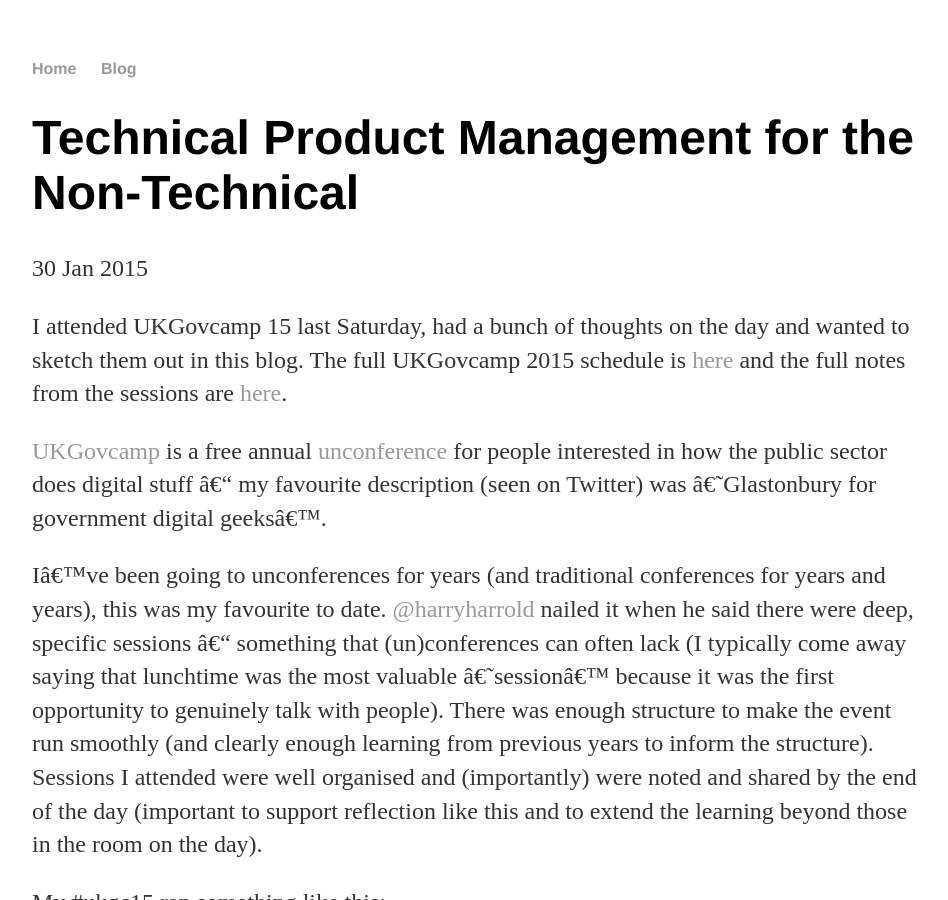
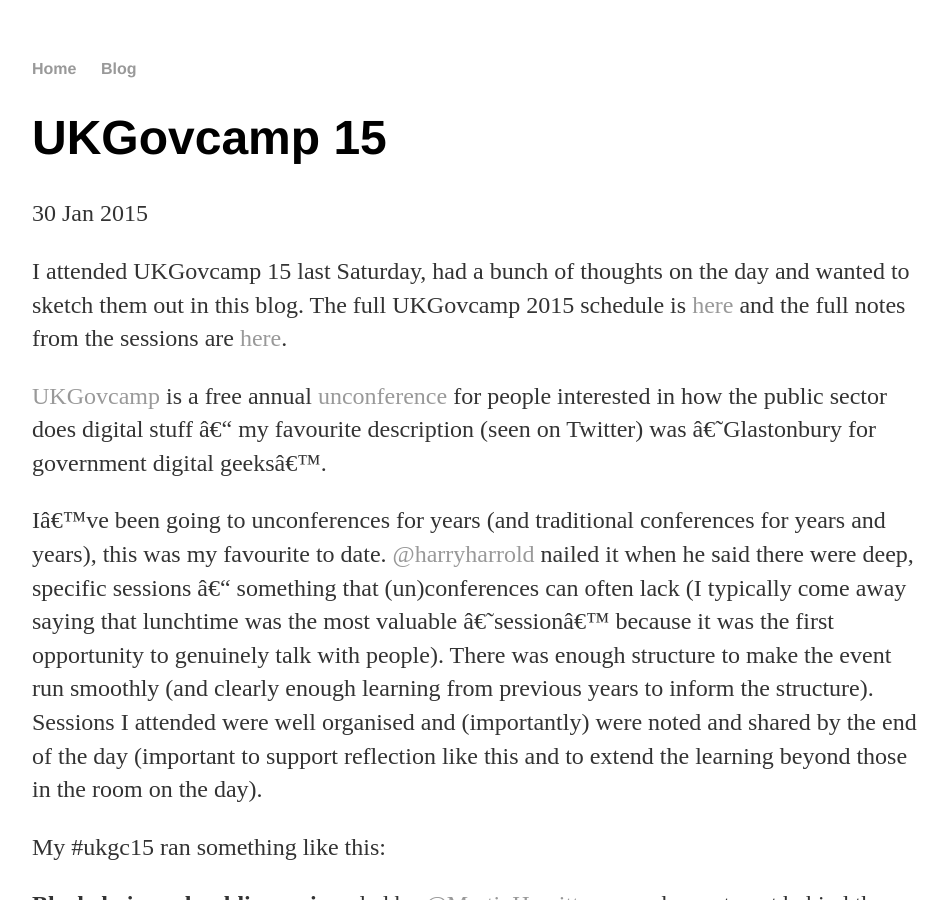
Before and after one commit to scottcolfer/scottcolfer.github.io, a Jekyll site: the page built from _posts/2015-01-30-UKGovcamp-15.md, in a window 1280 px wide and 900 px high. Shown: the whole window, without its empty margins (160-1108 px from the left). Built offline with Jekyll 4.4.1, drawn with Linux system fonts in a browser that asks for light colours.

Commit message:
Update 2015-01-30-UKGovcamp-15.md
Corrected title.

```diff
--- a/_posts/2015-01-30-UKGovcamp-15.md
+++ b/_posts/2015-01-30-UKGovcamp-15.md
@@ -1,6 +1,6 @@
 ---
 layout: post
-title: "Technical Product Management for the Non-Technical"
+title: "UKGovcamp 15"
 date: 2015-01-30
 ---
 
```
